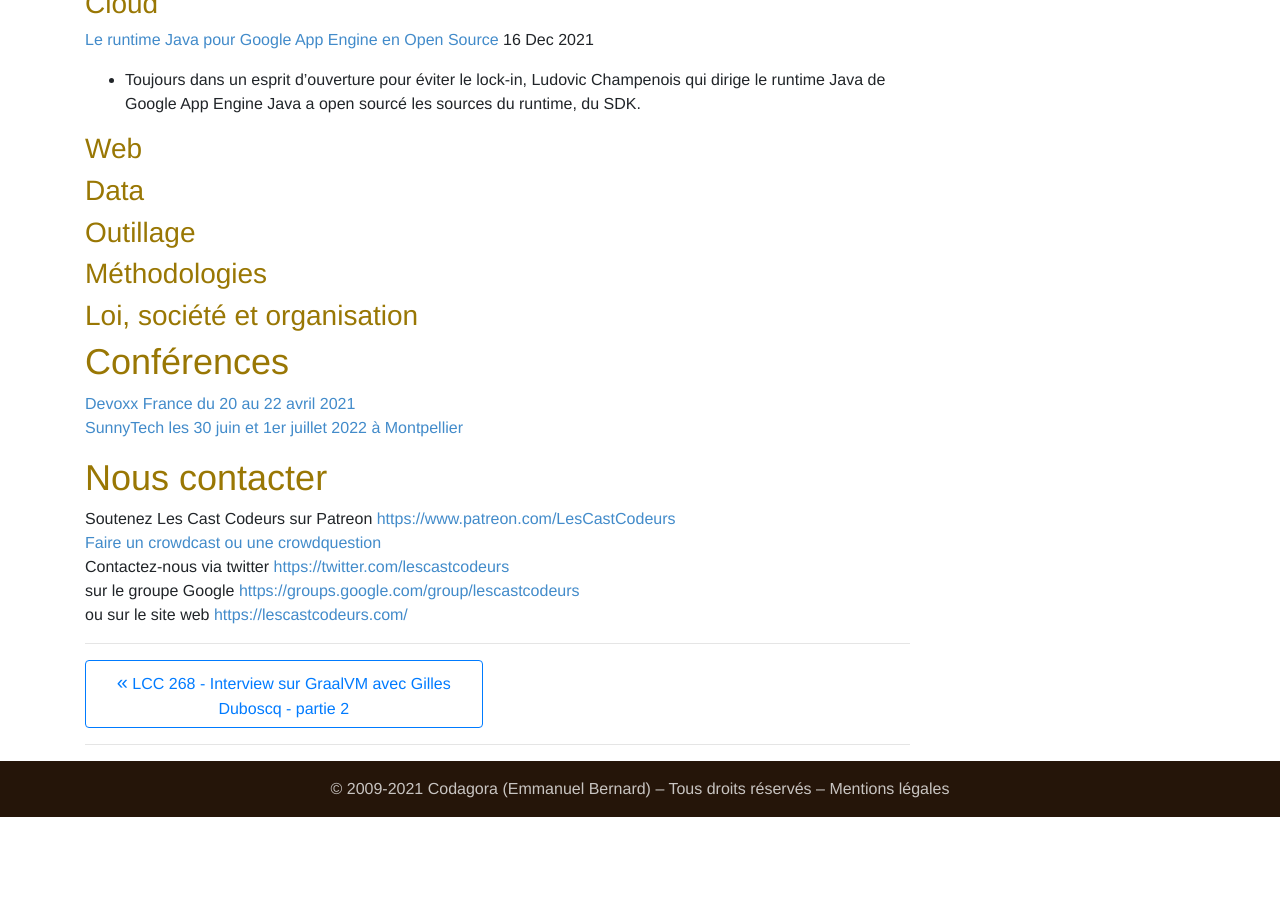
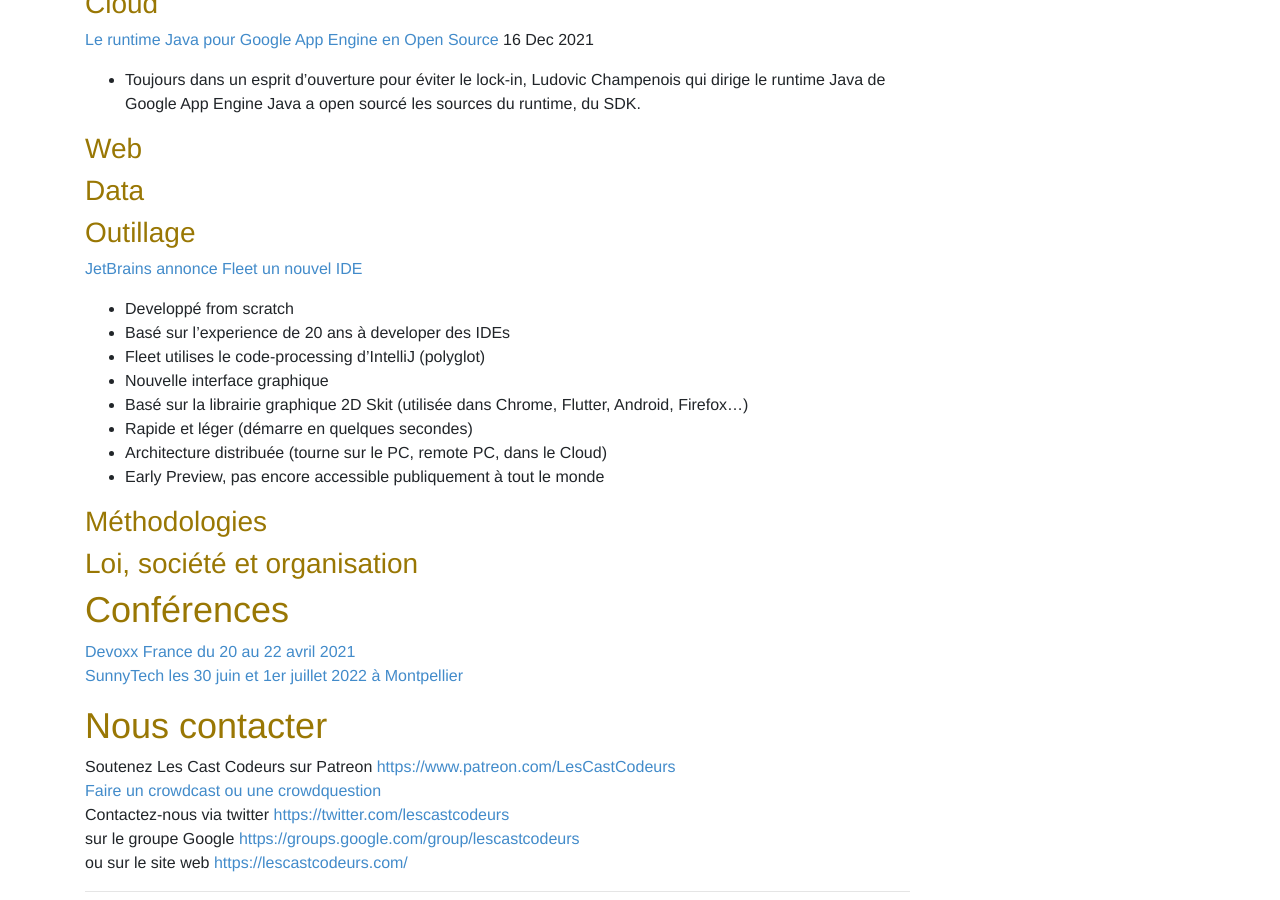
Before and after one commit to lescastcodeurs/lescastcodeurs.com, a Jekyll site: the page built from _posts/2021-12-20-lcc-269-la-la-log4j.md, in a window 1280 px wide and 900 px high, scrolled down 2230 px. Built offline with Jekyll 4.4.1, drawn with Linux system fonts in a browser that asks for light colours; comment, search, counter and statistics services are not loaded; before the commit the page ends 3047 px from its top, so only the background shows below that.

Commit message:
Ajout de JetBrains Fleet

```diff
--- a/_posts/2021-12-20-lcc-269-la-la-log4j.md
+++ b/_posts/2021-12-20-lcc-269-la-la-log4j.md
@@ -104,6 +104,17 @@ Téléchargement de l’épisode [LesCastCodeurs-Episode-269.mp3](https://traffi
 
 ### Outillage
 
+[JetBrains annonce Fleet un nouvel IDE](https://www.jetbrains.com/fleet/)
+
+* Developpé from scratch
+* Basé sur l’experience de 20 ans à developer des IDEs
+* Fleet utilises le code-processing d’IntelliJ (polyglot)
+* Nouvelle interface graphique
+* Basé sur la librairie graphique 2D Skit (utilisée dans Chrome, Flutter, Android, Firefox...)
+* Rapide et léger (démarre en quelques secondes)
+* Architecture distribuée (tourne sur le PC, remote PC, dans le Cloud)
+* Early Preview, pas encore accessible publiquement à tout le monde
+
 
 ### Méthodologies
 
```
